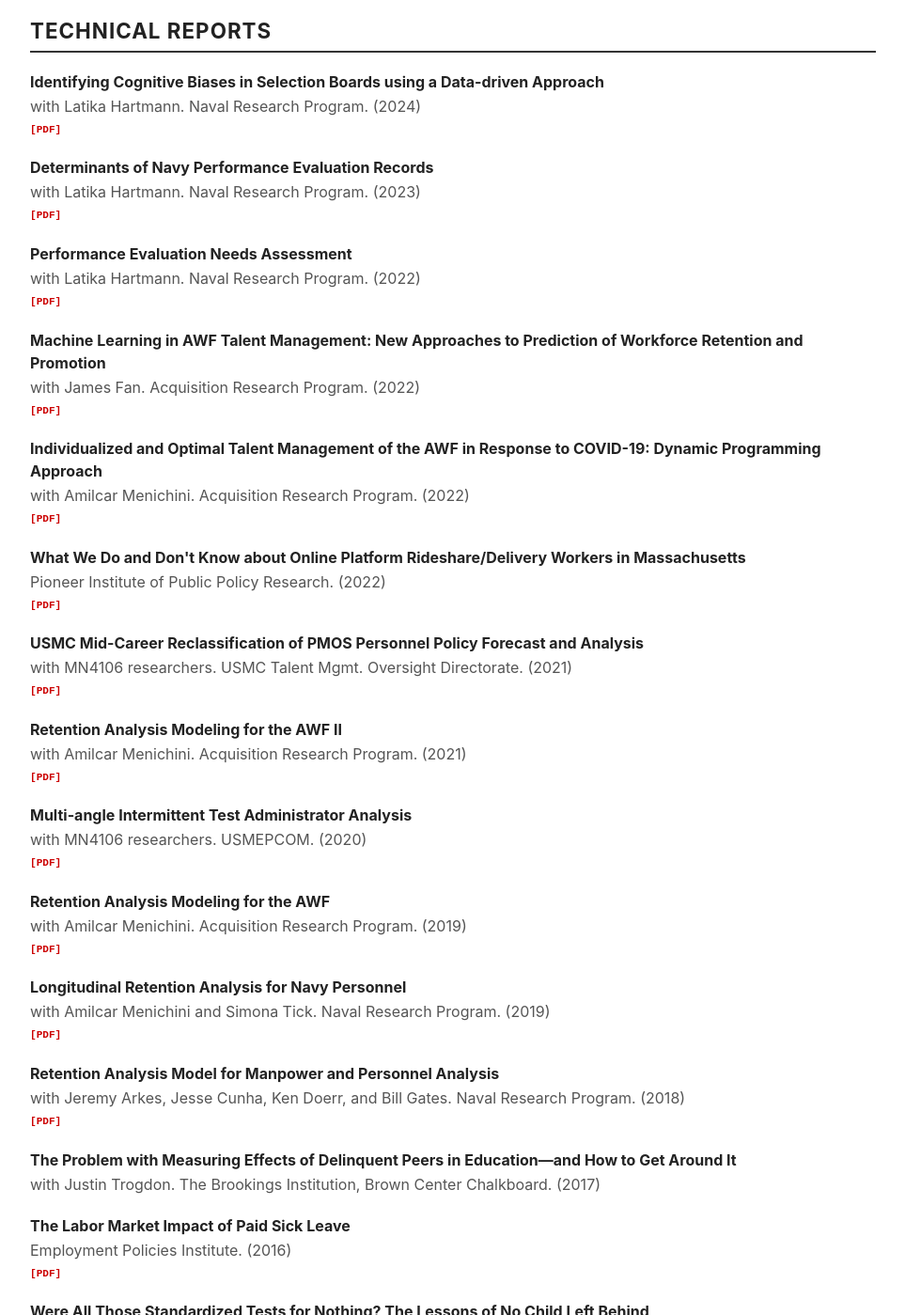
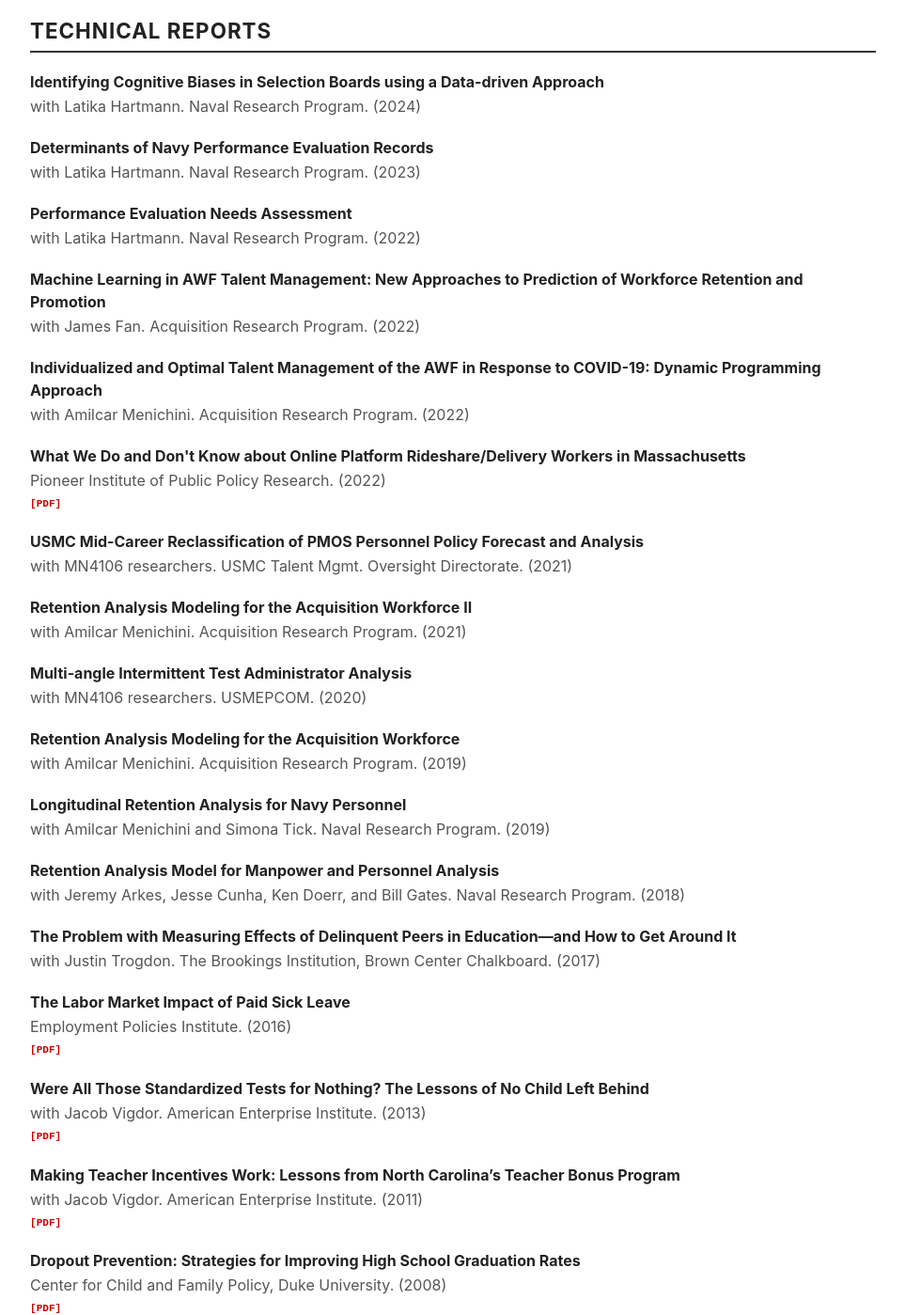
Before and after one commit to tom-ahn/tom-ahn.github.io, a plain HTML site: page index.html in a window 1280 px wide. Shown: the part 3360-4759 px from the top of the page at 94% size, without its empty margins (158-1121 px from the left). Drawn offline with Linux system fonts and the light colour scheme.

Commit message:
Add files via upload

```diff
--- a/index.html
+++ b/index.html
@@ -214,18 +214,18 @@
     <section id="technical-reports">
         <h2>Technical Reports</h2>
         <ul>
-            <li><strong>Identifying Cognitive Biases in Selection Boards using a Data-driven Approach</strong> <span class="meta">with Latika Hartmann. Naval Research Program. (2024)</span><div class="links"><a href="papers/your_filename.pdf" target="_blank" rel="noopener noreferrer">[pdf]</a></div></li>
-            <li><strong>Determinants of Navy Performance Evaluation Records</strong> <span class="meta">with Latika Hartmann. Naval Research Program. (2023)</span><div class="links"><a href="papers/your_filename.pdf" target="_blank" rel="noopener noreferrer">[pdf]</a></div></li>
-            <li><strong>Performance Evaluation Needs Assessment</strong> <span class="meta">with Latika Hartmann. Naval Research Program. (2022)</span><div class="links"><a href="papers/your_filename.pdf" target="_blank" rel="noopener noreferrer">[pdf]</a></div></li>
-            <li><strong>Machine Learning in AWF Talent Management: New Approaches to Prediction of Workforce Retention and Promotion</strong> <span class="meta">with James Fan. Acquisition Research Program. (2022)</span><div class="links"><a href="papers/your_filename.pdf" target="_blank" rel="noopener noreferrer">[pdf]</a></div></li>
-            <li><strong>Individualized and Optimal Talent Management of the AWF in Response to COVID-19: Dynamic Programming Approach</strong> <span class="meta">with Amilcar Menichini. Acquisition Research Program. (2022)</span><div class="links"><a href="papers/your_filename.pdf" target="_blank" rel="noopener noreferrer">[pdf]</a></div></li>
+            <li><strong>Identifying Cognitive Biases in Selection Boards using a Data-driven Approach</strong> <span class="meta">with Latika Hartmann. Naval Research Program. (2024)</span><div class="links"></div></li>
+            <li><strong>Determinants of Navy Performance Evaluation Records</strong> <span class="meta">with Latika Hartmann. Naval Research Program. (2023)</span><div class="links"></div></li>
+            <li><strong>Performance Evaluation Needs Assessment</strong> <span class="meta">with Latika Hartmann. Naval Research Program. (2022)</span><div class="links"></li>
+            <li><strong>Machine Learning in AWF Talent Management: New Approaches to Prediction of Workforce Retention and Promotion</strong> <span class="meta">with James Fan. Acquisition Research Program. (2022)</span><div class="links"></div></li>
+            <li><strong>Individualized and Optimal Talent Management of the AWF in Response to COVID-19: Dynamic Programming Approach</strong> <span class="meta">with Amilcar Menichini. Acquisition Research Program. (2022)</span><div class="links"></div></li>
             <li><strong>What We Do and Don't Know about Online Platform Rideshare/Delivery Workers in Massachusetts</strong> <span class="meta">Pioneer Institute of Public Policy Research. (2022)</span><div class="links"><a href="papers/your_filename.pdf" target="_blank" rel="noopener noreferrer">[pdf]</a></div></li>
-            <li><strong>USMC Mid-Career Reclassification of PMOS Personnel Policy Forecast and Analysis</strong> <span class="meta">with MN4106 researchers. USMC Talent Mgmt. Oversight Directorate. (2021)</span><div class="links"><a href="papers/your_filename.pdf" target="_blank" rel="noopener noreferrer">[pdf]</a></div></li>
-            <li><strong>Retention Analysis Modeling for the AWF II</strong> <span class="meta">with Amilcar Menichini. Acquisition Research Program. (2021)</span><div class="links"><a href="papers/your_filename.pdf" target="_blank" rel="noopener noreferrer">[pdf]</a></div></li>
-            <li><strong>Multi-angle Intermittent Test Administrator Analysis</strong> <span class="meta">with MN4106 researchers. USMEPCOM. (2020)</span><div class="links"><a href="papers/your_filename.pdf" target="_blank" rel="noopener noreferrer">[pdf]</a></div></li>
-            <li><strong>Retention Analysis Modeling for the AWF</strong> <span class="meta">with Amilcar Menichini. Acquisition Research Program. (2019)</span><div class="links"><a href="papers/your_filename.pdf" target="_blank" rel="noopener noreferrer">[pdf]</a></div></li>
-            <li><strong>Longitudinal Retention Analysis for Navy Personnel</strong> <span class="meta">with Amilcar Menichini and Simona Tick. Naval Research Program. (2019)</span><div class="links"><a href="papers/your_filename.pdf" target="_blank" rel="noopener noreferrer">[pdf]</a></div></li>
-            <li><strong>Retention Analysis Model for Manpower and Personnel Analysis</strong> <span class="meta">with Jeremy Arkes, Jesse Cunha, Ken Doerr, and Bill Gates. Naval Research Program. (2018)</span><div class="links"><a href="papers/your_filename.pdf" target="_blank" rel="noopener noreferrer">[pdf]</a></div></li>
+            <li><strong>USMC Mid-Career Reclassification of PMOS Personnel Policy Forecast and Analysis</strong> <span class="meta">with MN4106 researchers. USMC Talent Mgmt. Oversight Directorate. (2021)</span><div class="links"></div></li>
+            <li><strong>Retention Analysis Modeling for the Acquisition Workforce II</strong> <span class="meta">with Amilcar Menichini. Acquisition Research Program. (2021)</span><div class="links"></div></li>
+            <li><strong>Multi-angle Intermittent Test Administrator Analysis</strong> <span class="meta">with MN4106 researchers. USMEPCOM. (2020)</span><div class="links"></div></li>
+            <li><strong>Retention Analysis Modeling for the Acquisition Workforce</strong> <span class="meta">with Amilcar Menichini. Acquisition Research Program. (2019)</span><div class="links"></div></li>
+            <li><strong>Longitudinal Retention Analysis for Navy Personnel</strong> <span class="meta">with Amilcar Menichini and Simona Tick. Naval Research Program. (2019)</span><div class="links"></div></li>
+            <li><strong>Retention Analysis Model for Manpower and Personnel Analysis</strong> <span class="meta">with Jeremy Arkes, Jesse Cunha, Ken Doerr, and Bill Gates. Naval Research Program. (2018)</span><div class="links"></div></li>
             <li><strong>The Problem with Measuring Effects of Delinquent Peers in Education—and How to Get Around It</strong> <span class="meta">with Justin Trogdon. The Brookings Institution, Brown Center Chalkboard. (2017)</span></li>
             <li><strong>The Labor Market Impact of Paid Sick Leave</strong> <span class="meta">Employment Policies Institute. (2016)</span><div class="links"><a href="papers/your_filename.pdf" target="_blank" rel="noopener noreferrer">[pdf]</a></div></li>
             <li><strong>Were All Those Standardized Tests for Nothing? The Lessons of No Child Left Behind</strong> <span class="meta">with Jacob Vigdor. American Enterprise Institute. (2013)</span><div class="links"><a href="papers/your_filename.pdf" target="_blank" rel="noopener noreferrer">[pdf]</a></div></li>
```
